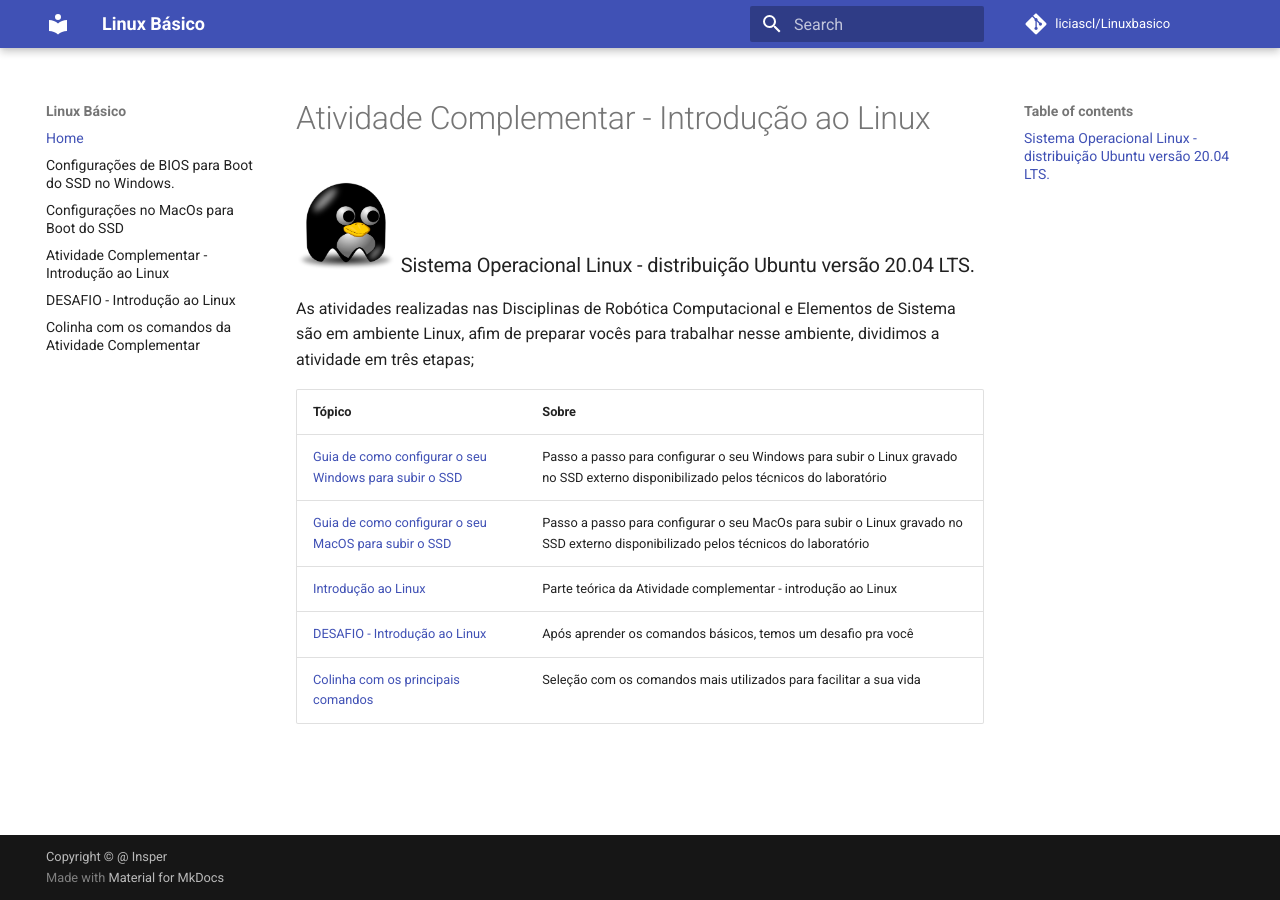
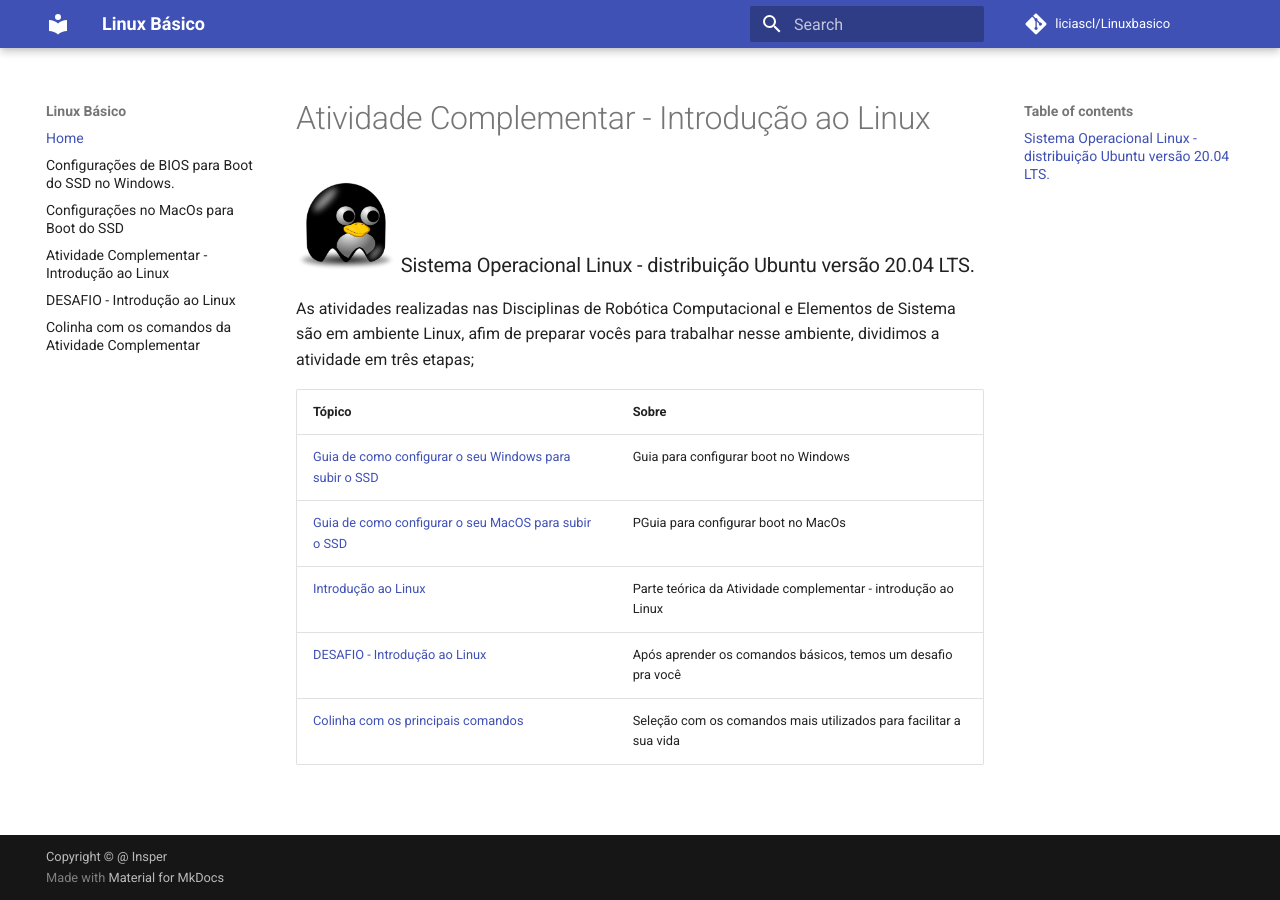
Before and after one commit to liciascl/Linuxbasico, an MkDocs documentation site: the page built from docs-src/index.md, in a window 1280 px wide. Built offline with MkDocs 1.6.1 and Material for MkDocs 9.7.7, drawn with Linux system fonts in a browser that asks for light colours; comment, search, counter and statistics services are not loaded.

Commit message:
Update index.md

```diff
--- a/docs-src/index.md
+++ b/docs-src/index.md
@@ -9,8 +9,8 @@
 
 | Tópico        | Sobre          |
 | ------------- |---------------|
-|  [Guia de como configurar o seu Windows para subir o SSD ](https://liciascl.github.io/Linuxbasico/boot_do_ssd/)    | Passo a passo para configurar o seu Windows  para subir o Linux gravado no SSD externo disponibilizado pelos técnicos do laboratório |
-|  [Guia de como configurar o seu MacOS para subir o SSD ](https://liciascl.github.io/Linuxbasico/boot_ssd_MacOs/)    | Passo a passo para configurar o seu MacOs para subir o Linux gravado no SSD externo disponibilizado pelos técnicos do laboratório |
+|  [Guia de como configurar o seu Windows para subir o SSD ](https://liciascl.github.io/Linuxbasico/boot_do_ssd/)    | Guia para configurar boot no Windows  |
+|  [Guia de como configurar o seu MacOS para subir o SSD ](https://liciascl.github.io/Linuxbasico/boot_ssd_MacOs/)    | PGuia para configurar boot no MacOs  |
 | [Introdução ao Linux](https://liciascl.github.io/Linuxbasico/atividade_complementar/) | Parte teórica da Atividade complementar - introdução ao Linux |
 |  [DESAFIO - Introdução ao Linux](https://liciascl.github.io/Linuxbasico/desafio/) | Após aprender os comandos básicos, temos um desafio pra você |
 | [Colinha com os principais comandos](https://liciascl.github.io/Linuxbasico/colinha/) | Seleção com os comandos mais utilizados para facilitar a sua vida|
```
